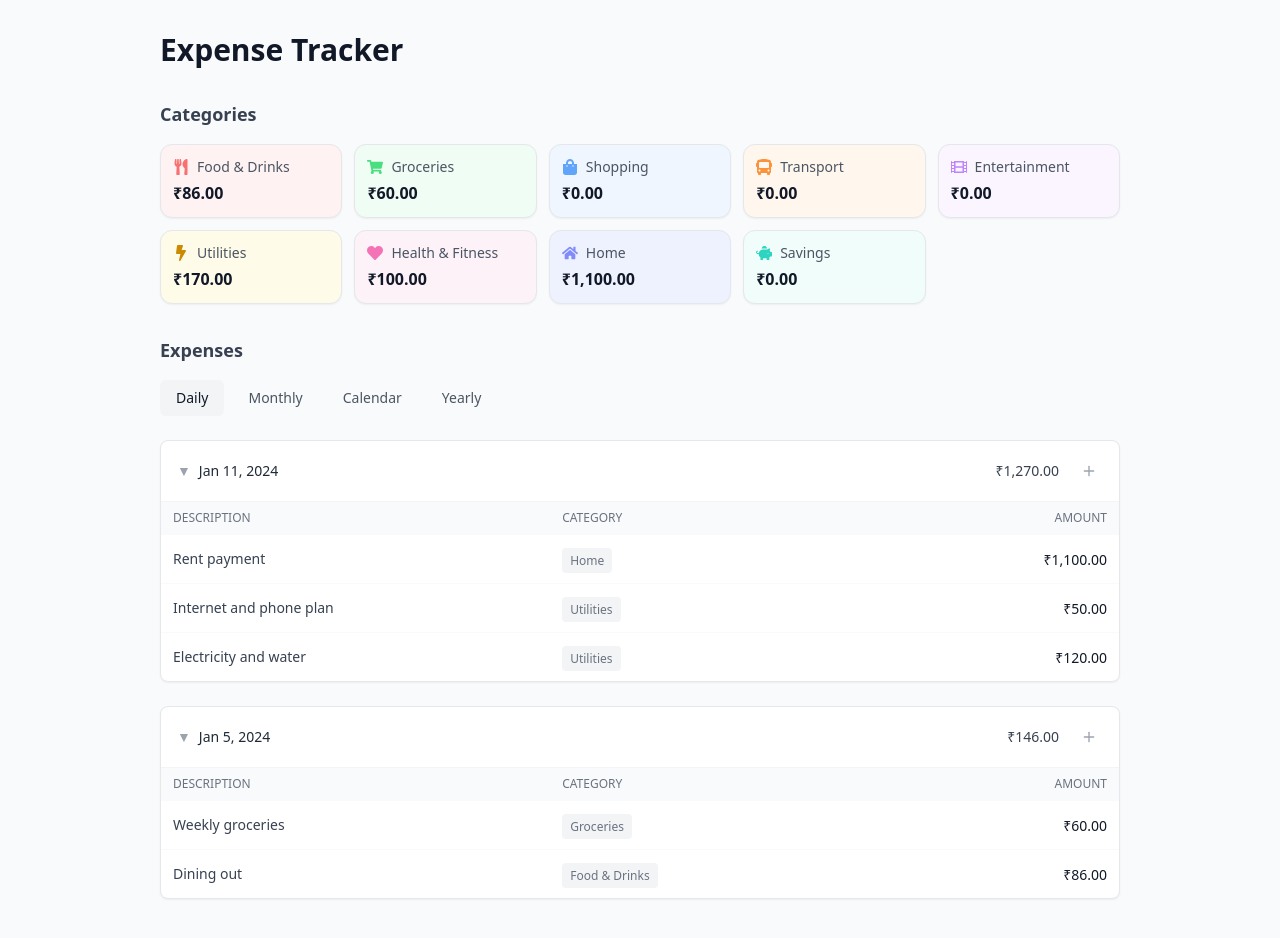
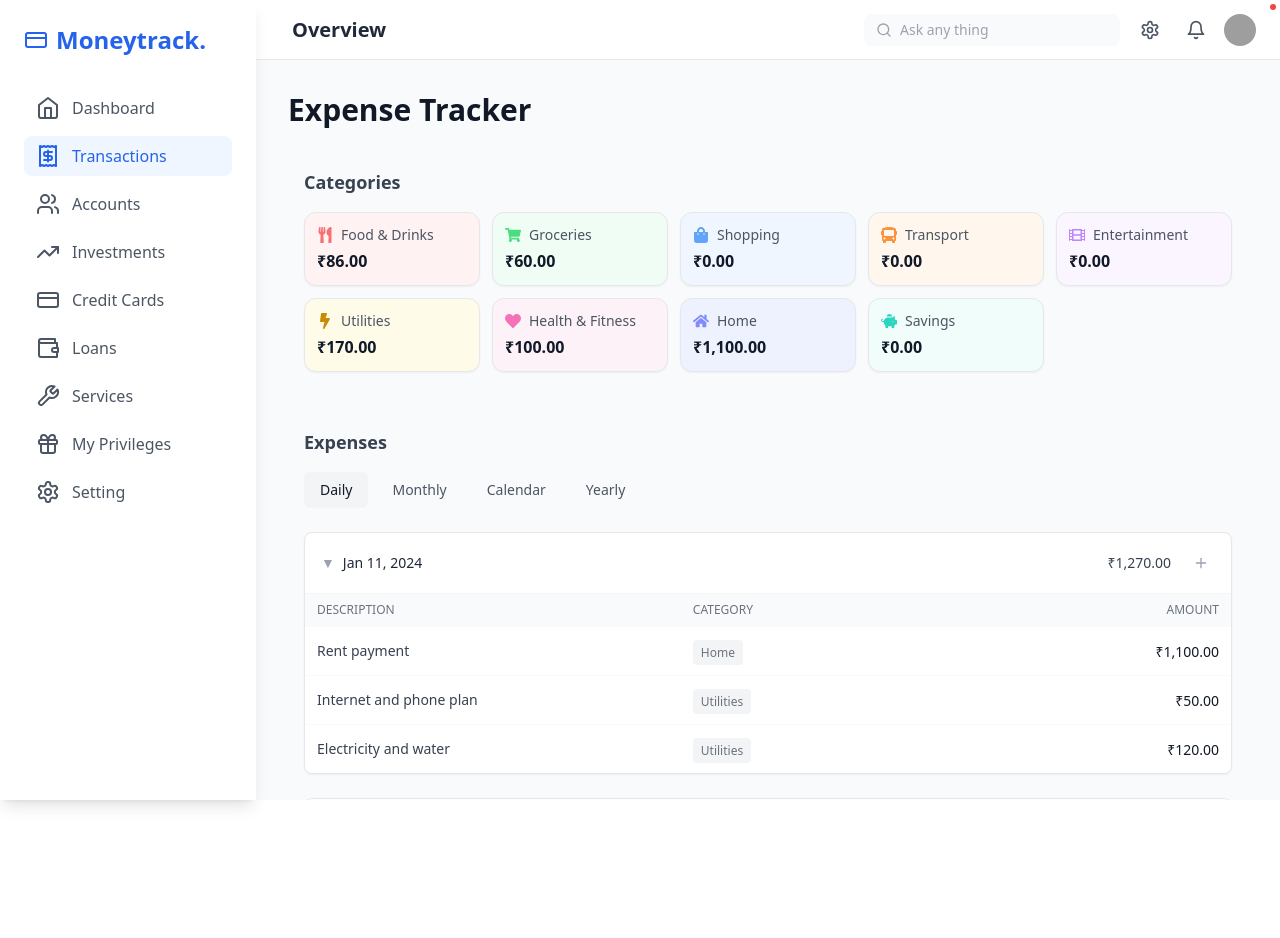
Before and after one commit to SnehasisSheat23/Money-tracker, a React (Vite) app: page /transactions in a window 1280 px wide. Shown: the top 938 px of the page. After the commit the page ends 800 px from the top, so only its background shows below. Built offline with nearby package versions, Linux system fonts and the light colour scheme; grey boxes are pictures that could not be loaded; what chartjs-plugin-datalabels would draw is missing.

Commit message:
loading animation , TransactionList change

```diff
--- a/src/App.tsx
+++ b/src/App.tsx
@@ -1,9 +1,11 @@
 // ============= Imports =============
 // Core imports
-import { useState, useRef } from 'react';
+import { useState, useRef, useEffect } from 'react';
 import { Menu } from 'lucide-react';
 import { BrowserRouter, Routes, Route } from 'react-router-dom';
 import './styles/global.css';
+import { LoadingAnimation } from './components/ui/LoadingAnimation';
+import { motion, AnimatePresence } from 'framer-motion';
 
 // Page imports
 import { TransactionsPage } from './pages/TransactionsPage';
@@ -85,6 +87,31 @@ function App() {
     }
   ]);
 
+  // Add new state to track scroll possibility
+  const [canScroll, setCanScroll] = useState(false);
+
+  // Add loading state
+  const [isLoading, setIsLoading] = useState(true);
+
+  useEffect(() => {
+    const timer = setTimeout(() => setIsLoading(false), 1500);
+    return () => clearTimeout(timer);
+  }, []);
+
+  // Add scroll check effect
+  useEffect(() => {
+    const checkScroll = () => {
+      if (scrollContainerRef.current) {
+        const { scrollWidth, clientWidth } = scrollContainerRef.current;
+        setCanScroll(scrollWidth > clientWidth);
+      }
+    };
+
+    checkScroll();
+    window.addEventListener('resize', checkScroll);
+    return () => window.removeEventListener('resize', checkScroll);
+  }, [bankCards]);
+
   // ===== Event Handlers =====
   const handleAddBankCard = () => {
     setSelectedBank({
@@ -123,8 +150,20 @@ function App() {
     }
   };
 
+  // Add before the main render
+  if (isLoading) {
+    return <LoadingAnimation />;
+  }
+
   // ===== Render =====
   return (
+    <AnimatePresence>
+      <motion.div
+        initial={{ opacity: 0 }}
+        animate={{ opacity: 1 }}
+        exit={{ opacity: 0 }}
+        transition={{ duration: 0.5 }}
+      >
         <BrowserRouter>
           <Routes>
             <Route path="/" element={<LandingPage />} />
@@ -147,7 +186,7 @@ function App() {
 
                 {/* Main Layout */}
                 <div className="flex-1 flex flex-col h-screen w-full overflow-hidden">
-              {/* Updated Header container */}
+                  {/* Fixed Header */}
                   <div className="fixed top-0 left-0 right-0 md:relative z-50 bg-white border-b border-gray-200 shadow-sm">
                     <div className="safe-area-top" />
                     <Header>
@@ -160,11 +199,11 @@ function App() {
                     </Header>
                   </div>
 
-              {/* Update main content to account for fixed header */}
-              <main className="flex-1 overflow-y-auto scroll-smooth overscroll-y-contain mt-[60px] md:mt-0">
+                  {/* Main Content with adjusted padding */}
+                  <main className="flex-1 overflow-y-auto scroll-smooth overscroll-y-contain pt-[calc(60px+env(safe-area-inset-top,0px))] md:pt-0">
                     <Routes>
                       <Route path="/" element={
-                    <div className="p-3 md:p-6 lg:p-8">
+                        <div className="p-3 md:p-6 lg:p-8 mt-4 md:mt-0">
                           <div className="max-w-7xl mx-auto">
                             <div className="grid grid-cols-1 xl:grid-cols-3 gap-3 md:gap-6">
                               {/* Left Section */}
@@ -197,31 +236,37 @@ function App() {
                                       </select>
                                     </div>
                                     {/* Scroll container with buttons */}
-                                <div className="relative ">
+                                    <div className="relative">
                                       <div
                                         ref={scrollContainerRef}
-                                    className="overflow-x-auto pb-2 scrollbar-hide scroll-smooth overscroll-x-contain touch-pan-x"
+                                        className="overflow-x-auto scrollbar-hide scroll-smooth overscroll-x-contain touch-pan-x"
                                         style={{
                                           WebkitOverflowScrolling: 'touch',
-                                      scrollSnapType: 'x mandatory'
+                                          scrollSnapType: 'x mandatory',
+                                          padding: '0.5rem', // Consistent padding
+                                          margin: '-0.5rem', // Offset padding to maintain alignment
                                         }}
                                       >
-                                    <div className="flex gap-3 md:gap-4 p-2">
+                                        <div className="flex gap-3 md:gap-4">
                                           {bankCards.map((card, index) => (
-                                      <div key={`bank-${index}`} className="flex-none w-[160px] sm:w-[200px] md:w-[300px] scroll-snap-align-start">
+                                            <div
+                                              key={`bank-${index}`}
+                                              className="flex-none w-[160px] sm:w-[200px] md:w-[300px] scroll-snap-align-start"
+                                              style={{ padding: '0.5rem' }} // Add padding to prevent hover cut-off
+                                            >
                                               <Card
                                                 {...card}
                                                 onClick={() => setSelectedBank(card)}
                                               />
                                             </div>
                                           ))}
-                                      <div className="flex-none w-[160px] sm:w-[200px] md:w-full">
+                                          <div className="flex-none w-[160px] sm:w-[200px] md:w-[300px]" style={{ padding: '0.5rem' }}>
                                             <AddCard onClick={handleAddBankCard} />
                                           </div>
                                         </div>
                                       </div>
-                                  {/* Scroll Buttons */}
-                                  {bankCards.length > 2 && (
+                                      {/* Only show scroll buttons when content overflows */}
+                                      {canScroll && (
                                         <>
                                           <ScrollButton
                                             direction="left"
@@ -279,5 +324,9 @@ function App() {
             onSave={handleSaveBank}
             initialData={selectedBank || undefined}
           />
-    </BrowserRouter>  );}
+        </BrowserRouter>
+      </motion.div>
+    </AnimatePresence>
+  );
+}
 export default App;
--- a/src/components/BalanceHistory.tsx
+++ b/src/components/BalanceHistory.tsx
@@ -1,4 +1,6 @@
-import React from 'react';
+import React, { useState, useEffect } from 'react';
+import { motion } from 'framer-motion';
+import { LoadingAnimation } from './ui/LoadingAnimation';
 
 // Types
 interface Point {
@@ -8,18 +10,36 @@ interface Point {
 
 // Constants
 const MONTHS = ['Jul', 'Aug', 'Sep', 'Oct', 'Nov', 'Dec', 'Jan'];
-const BALANCE_DATA = [200, 300, 450, 800, 300, 400, 600];
-const GRADIENT_COLORS = {
+const BALANCE_DATA = [200, 300, 450, 700, 300, 400, 100];
+
+const TREND_COLORS = {
+  up: {
+    stroke: 'rgb(37, 99, 235)', // blue
+    gradient: {
       start: 'rgb(37, 99, 235)',
       startOpacity: '0.2',
       endOpacity: '0',
+    }
+  },
+  down: {
+    stroke: 'rgb(239, 68, 68)', // red
+    gradient: {
+      start: 'rgb(239, 68, 68)',
+      startOpacity: '0.2',
+      endOpacity: '0',
+    }
+  }
 };
 
-/**
- * Converts balance data into SVG coordinate points
- * @param data Array of balance values
- * @returns Array of coordinate points
- */
+// Helper functions
+const calculateTrend = (data: number[]): 'up' | 'down' => {
+  const firstHalf = data.slice(0, Math.floor(data.length / 2));
+  const secondHalf = data.slice(Math.floor(data.length / 2));
+  const firstHalfAvg = firstHalf.reduce((a, b) => a + b, 0) / firstHalf.length;
+  const secondHalfAvg = secondHalf.reduce((a, b) => a + b, 0) / secondHalf.length;
+  return secondHalfAvg >= firstHalfAvg ? 'up' : 'down';
+};
+
 const calculateDataPoints = (data: number[]): Point[] => {
   const maxValue = Math.max(...data);
   return data.map((value, index) => ({
@@ -28,67 +48,90 @@ const calculateDataPoints = (data: number[]): Point[] => {
   }));
 };
 
-/**
- * BalanceHistory Component
- * Displays a line graph showing balance history over time
- */
 export function BalanceHistory() {
+  const [isLoading, setIsLoading] = useState(true);
+
+  useEffect(() => {
+    const timer = setTimeout(() => setIsLoading(false), 800);
+    return () => clearTimeout(timer);
+  }, []);
+
   const points = calculateDataPoints(BALANCE_DATA);
+  const trend = calculateTrend(BALANCE_DATA);
+  const colors = TREND_COLORS[trend];
   const path = `M ${points.map(p => `${p.x},${p.y}`).join(' L')}`;
 
   return (
-    <div className="bg-white p-6 rounded-xl">
+    <motion.div
+      initial={{ opacity: 0, y: 20 }}
+      animate={{ opacity: 1, y: 0 }}
+      transition={{ duration: 0.5 }}
+      className="bg-white p-6 rounded-xl"
+    >
       <h2 className="text-xl font-semibold mb-6 text-gray-800">Balance History</h2>
 
+      {isLoading ? (
+        <LoadingAnimation />
+      ) : (
         <div className="relative h-64">
           <svg
             viewBox="0 0 100 100"
             className="w-full h-full"
             preserveAspectRatio="none"
           >
-          {/* Gradient definition */}
             <defs>
               <linearGradient id="gradient" x1="0%" y1="0%" x2="0%" y2="100%">
-              <stop offset="0%" stopColor={GRADIENT_COLORS.start} stopOpacity={GRADIENT_COLORS.startOpacity} />
-              <stop offset="100%" stopColor={GRADIENT_COLORS.start} stopOpacity={GRADIENT_COLORS.endOpacity} />
+                <stop offset="0%" stopColor={colors.gradient.start} stopOpacity={colors.gradient.startOpacity} />
+                <stop offset="100%" stopColor={colors.gradient.start} stopOpacity={colors.gradient.endOpacity} />
               </linearGradient>
             </defs>
 
-          {/* Area fill */}
-          <path
+            <motion.path
+              initial={{ pathLength: 0, opacity: 0 }}
+              animate={{ pathLength: 1, opacity: 1 }}
+              transition={{ duration: 1.5, ease: "easeInOut" }}
               d={`${path} L 100,100 L 0,100 Z`}
               fill="url(#gradient)"
             />
 
-          {/* Line graph */}
-          <path
+            <motion.path
+              initial={{ pathLength: 0 }}
+              animate={{ pathLength: 1 }}
+              transition={{ duration: 1.5, ease: "easeInOut" }}
               d={path}
               fill="none"
-            stroke={GRADIENT_COLORS.start}
+              stroke={colors.stroke}
               strokeWidth="0.5"
             />
 
-          {/* Data points */}
             {points.map((point, index) => (
-            <circle
+              <motion.circle
                 key={index}
+                initial={{ scale: 0, opacity: 0 }}
+                animate={{ scale: 1, opacity: 1 }}
+                transition={{ delay: index * 0.1, duration: 0.3 }}
                 cx={point.x}
                 cy={point.y}
                 r="0.7"
-              fill={GRADIENT_COLORS.start}
+                fill={colors.stroke}
               />
             ))}
           </svg>
 
-        {/* Month labels */}
-        <div className="absolute bottom-0 left-0 right-0 flex justify-between">
+          <motion.div
+            initial={{ opacity: 0, y: 20 }}
+            animate={{ opacity: 1, y: 0 }}
+            transition={{ delay: 1, duration: 0.5 }}
+            className="absolute bottom-0 left-0 right-0 flex justify-between"
+          >
             {MONTHS.map((month, index) => (
               <span key={index} className="text-sm text-gray-500">
                 {month}
               </span>
             ))}
+          </motion.div>
         </div>
-      </div>
-    </div>
+      )}
+    </motion.div>
   );
 }
--- a/src/components/Header.tsx
+++ b/src/components/Header.tsx
@@ -17,13 +17,13 @@ export function Header({ children }: HeaderProps) {
 
   return (
     <>
-      <header className="sticky top-0 z-20 flex items-center justify-between px-6 py-3 bg-white border-b">
+      <header className="h-[60px] flex items-center justify-between px-4 md:px-6 py-3 bg-white border-b">
         <div className="flex items-center space-x-3">
-          {children}
-          <h1 className="text-xl font-semibold text-gray-800">Overview</h1>
+          <div className="block">{children}</div>
+          <h1 className="text-xl font-semibold text-gray-800 hidden md:block">Overview</h1>
         </div>
 
-        <div className="flex items-center space-x-3">
+        <div className="flex items-center space-x-2 md:space-x-3">
           <div className="relative hidden md:block">
             <Search className="absolute left-3 top-1/2 transform -translate-y-1/2 text-gray-400 w-4 h-4" />
             <input
@@ -66,11 +66,11 @@ export function Header({ children }: HeaderProps) {
             )}
           </div>
 
-          <button className="p-2 hover:bg-gray-100 rounded-full">
+          <button className="p-2 hover:bg-gray-100 rounded-full hidden md:block">
             <Settings className="w-5 h-5 text-gray-600" />
           </button>
 
-          <button className="p-1.5 hover:bg-gray-100 rounded-full relative">
+          <button className="p-1.5 hover:bg-gray-100 rounded-full">
             <Bell className="w-5 h-5 text-gray-600" />
             <span className="absolute top-1 right-1 w-1.5 h-1.5 bg-red-500 rounded-full"></span>
           </button>
--- a/src/components/Sidebar.tsx
+++ b/src/components/Sidebar.tsx
@@ -23,10 +23,10 @@ export function Sidebar({ onClose }: SidebarProps) {
   const location = useLocation();
 
   return (
-    <div className="w-64 bg-white h-screen overflow-y-auto">
-      <div className="p-6">
-        <div className="flex items-center justify-between mb-8">
-          <h1 className="text-2xl font-bold text-blue-600 flex items-center">
+    <div className="w-64 bg-white h-screen overflow-y-auto shadow-lg">
+      <div className="p-4 md:p-6">
+        <div className="flex items-center justify-between mb-6 md:mb-8">
+          <h1 className="text-xl md:text-2xl font-bold text-blue-600 flex items-center">
             <CreditCard className="mr-2" />
             Moneytrack.
           </h1>
@@ -42,8 +42,8 @@ export function Sidebar({ onClose }: SidebarProps) {
           <Link
             icon={<Home />}
             label="Dashboard"
-            active={location.pathname === '/'}
-            onClick={() => navigate('/')}
+            active={location.pathname === '/dashboard'}
+            onClick={() => navigate('/dashboard')}
           />
           <Link
             icon={<Receipt />}
--- /dev/null
+++ b/src/components/ui/LoadingAnimation.tsx
@@ -0,0 +1,34 @@
+import { motion } from 'framer-motion';
+
+export function LoadingAnimation() {
+  return (
+    <motion.div
+      initial={{ opacity: 0 }}
+      animate={{ opacity: 1 }}
+      className="flex justify-center items-center min-h-[200px]"
+    >
+      <div className="flex space-x-4">
+        {[0, 1, 2].map((index) => (
+          <motion.div
+            key={index}
+            className="text-2xl font-bold text-blue-600"
+            animate={{
+              y: [-12, 0, -12],
+              opacity: [0.6, 1, 0.6],
+              scale: [1, 1.3, 1],
+              rotate: [0, 10, 0]
+            }}
+            transition={{
+              duration: 1.5,
+              repeat: Infinity,
+              delay: index * 0.3,
+              ease: "easeInOut"
+            }}
+          >
+            $
+          </motion.div>
+        ))}
+      </div>
+    </motion.div>
+  );
+}
--- a/src/pages/TransactionsPage.tsx
+++ b/src/pages/TransactionsPage.tsx
@@ -1,4 +1,6 @@
 import React, { useState } from 'react';
+import { Header } from '../components/Header';
+import { Sidebar } from '../components/Sidebar';
 import { CategoryGrid } from '../Transactions/CategoryGrid.tsx';
 import { ExpenseList } from '../Transactions/ExpenseList.tsx';
 import { ViewSelector } from '../Transactions/ViewSelector';
@@ -8,23 +10,71 @@ import { mockExpenses } from '../Transactions/data/mockExpenses';
 
 export const TransactionsPage: React.FC = () => {
   const [currentView, setCurrentView] = useState<ViewMode>('Daily');
+  const [isSidebarOpen, setIsSidebarOpen] = useState(false);
 
   return (
-    <div className="min-h-screen bg-gray-50">
-      <div className="max-w-5xl mx-auto p-8">
-        <h1 className="text-3xl font-bold mb-8 text-gray-900">Expense Tracker</h1>
+    <div className="flex h-screen bg-gray-50">
+      {/* Sidebar */}
+      <aside className={`
+        fixed inset-y-0 left-0 z-40 w-64 transition-transform duration-300
+        ${isSidebarOpen ? 'translate-x-0' : '-translate-x-full'}
+        md:translate-x-0 md:relative
+      `}>
+        <Sidebar onClose={() => setIsSidebarOpen(false)} />
+      </aside>
 
-        <section className="mb-8">
+      {/* Main Content */}
+      <main className="flex-1 flex flex-col w-full md:w-[calc(100%-16rem)]">
+        <Header>
+          <button
+            onClick={() => setIsSidebarOpen(true)}
+            className="p-2 rounded-lg hover:bg-gray-100 md:hidden"
+          >
+            <svg
+              className="w-6 h-6"
+              fill="none"
+              stroke="currentColor"
+              viewBox="0 0 24 24"
+            >
+              <path
+                strokeLinecap="round"
+                strokeLinejoin="round"
+                strokeWidth={2}
+                d="M4 6h16M4 12h16M4 18h16"
+              />
+            </svg>
+          </button>
+        </Header>
+
+        <div className="flex-1 overflow-auto p-4 md:p-8">
+          <div className="max-w-7xl mx-auto space-y-6">
+            <h1 className="text-2xl md:text-3xl font-bold text-gray-900">
+              Expense Tracker
+            </h1>
+
+            {/* Categories Section */}
+            <section className="  p-4">
               <h2 className="text-lg font-semibold mb-4 text-gray-700">Categories</h2>
               <CategoryGrid categories={mockCategories} />
             </section>
 
-        <section>
+            {/* Expenses Section */}
+            <section className="   p-4">
               <h2 className="text-lg font-semibold mb-4 text-gray-700">Expenses</h2>
               <ViewSelector currentView={currentView} onViewChange={setCurrentView} />
               <ExpenseList expenses={mockExpenses} />
             </section>
           </div>
         </div>
+      </main>
+
+      {/* Mobile Overlay */}
+      {isSidebarOpen && (
+        <div
+          className="fixed inset-0 bg-black bg-opacity-50 z-30 md:hidden"
+          onClick={() => setIsSidebarOpen(false)}
+        />
+      )}
+    </div>
   );
 };
```
Also changed, not shown: src/components/Card.tsx (+8 -0 lines), src/components/TransactionList.tsx (+28 -4 lines), src/styles/global.css (+8 -0 lines). Lines whose indentation alone changed are shown as unchanged.
